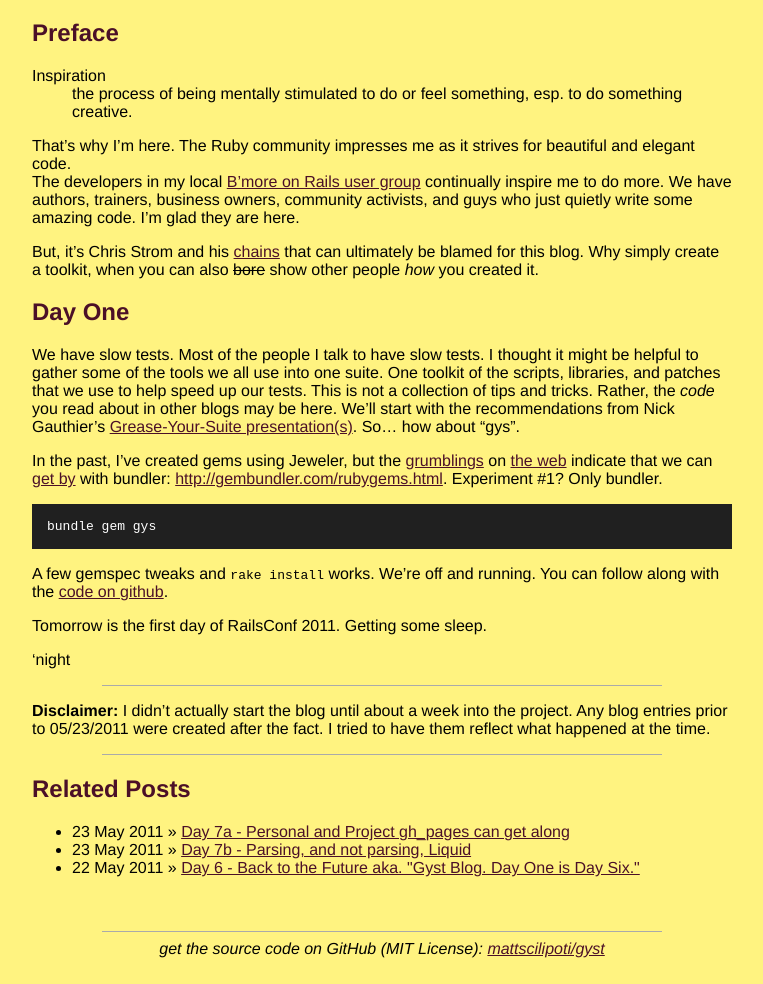
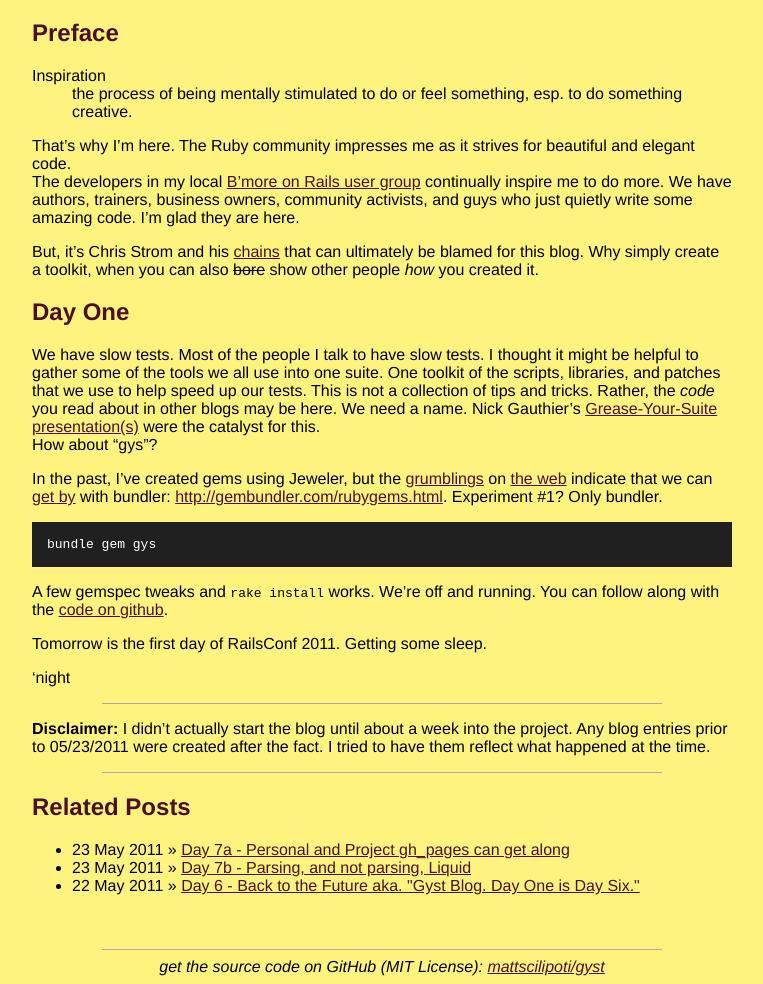
Before and after one commit to mattscilipoti/gyst, a Jekyll site: the page built from _posts/2011-05-16-bundle-gem-gys.md, in a window 1280 px wide. Shown: the part 146-1130 px from the top of the page, without its empty margins (258-1021 px from the left). Built offline with Jekyll 4.4.1, drawn with Linux system fonts in a browser that asks for light colours; Markdown is read by kramdown in place of the engine named in the settings.

Commit message:
post[1]: tweak.

```diff
--- a/_posts/2011-05-16-bundle-gem-gys.md
+++ b/_posts/2011-05-16-bundle-gem-gys.md
@@ -21,8 +21,9 @@ thought it might be helpful to gather some of the tools we all use into
 one suite.  One toolkit of the scripts, libraries, and patches that we
 use to help speed up our tests.  This is not a collection of tips and
 tricks.  Rather, the *code* you read about in other blogs may be here.
-We'll start with the recommendations from Nick Gauthier's
-[Grease-Your-Suite presentation(s)][gys_showoff].  So... how about "gys".
+We need a name.  Nick Gauthier's
+[Grease-Your-Suite presentation(s)][gys_showoff] were the catalyst for this.
+How about "gys"?
 
 
 In the past, I've created gems using Jeweler, but the [grumblings][bundler1] on [the web][bundler2] indicate
```
